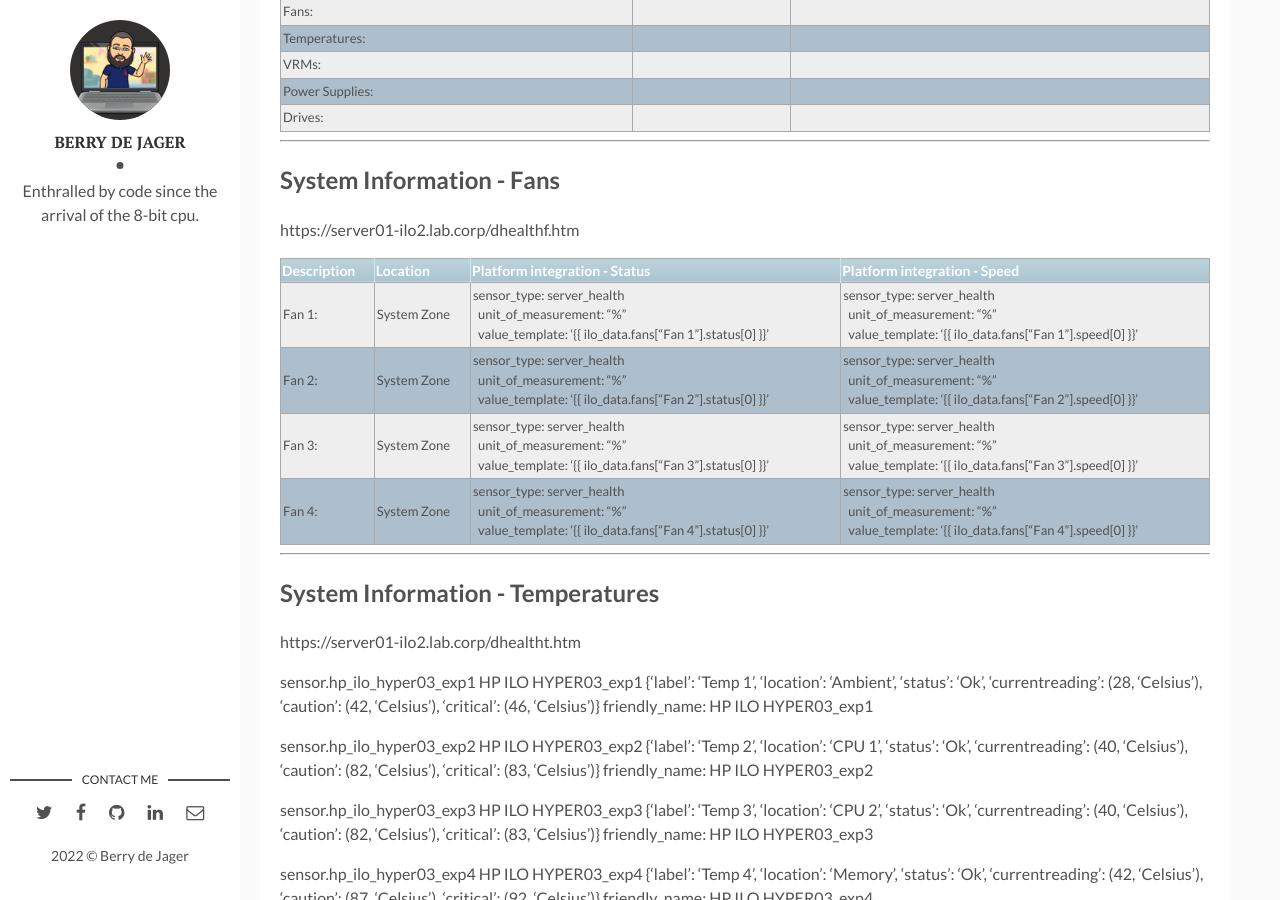
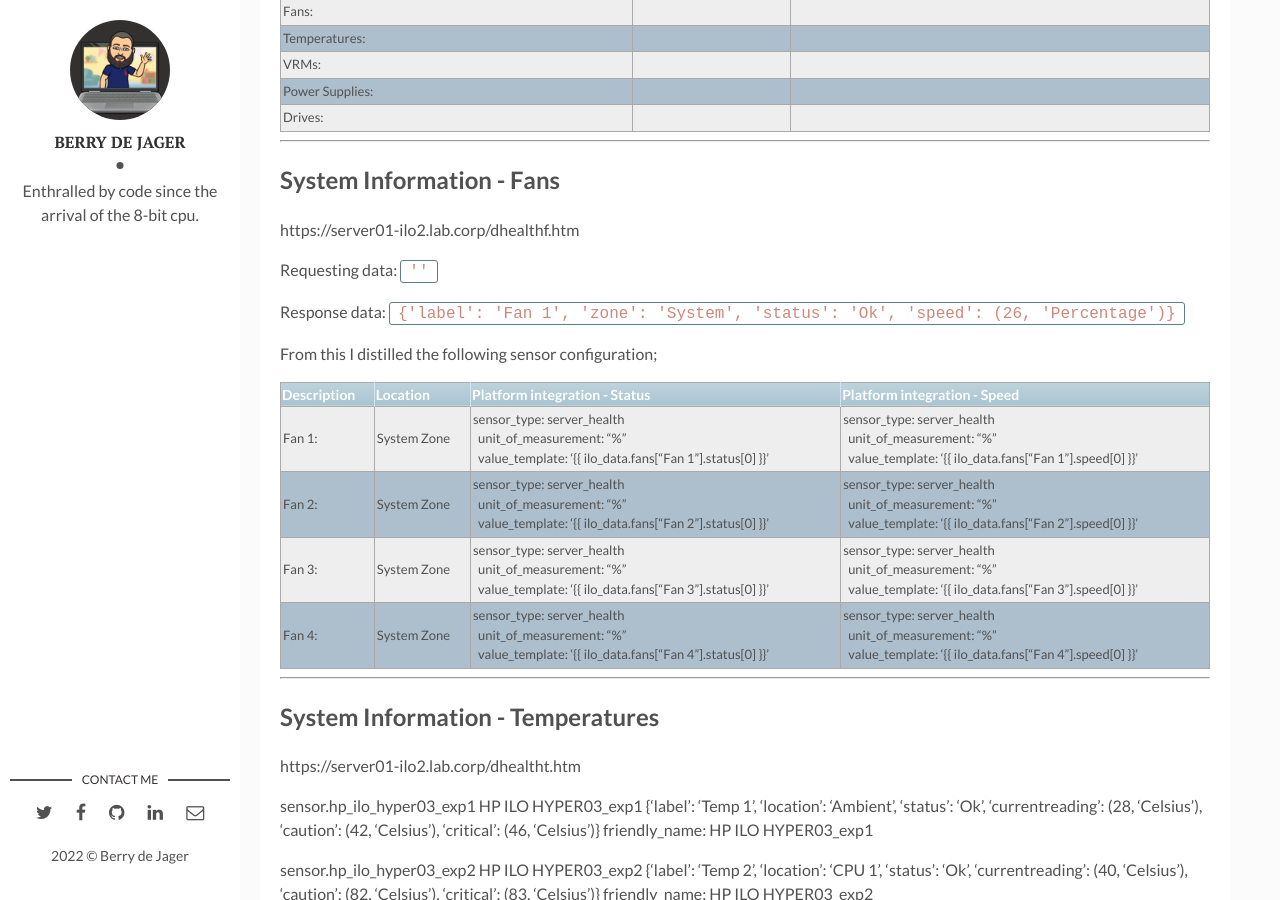
Before and after one commit to berrydejager/code, a Jekyll site: the page built from _posts/2022-04-26-Home-Assistant-iLO2.markdown, in a window 1280 px wide and 900 px high, scrolled down 2308 px. Built offline with Jekyll 4.4.1, drawn with Linux system fonts in a browser that asks for light colours.

Commit message:
Update 2022-04-26-Home-Assistant-iLO2.markdown

````diff
--- a/_posts/2022-04-26-Home-Assistant-iLO2.markdown
+++ b/_posts/2022-04-26-Home-Assistant-iLO2.markdown
@@ -76,6 +76,14 @@ https://server01-ilo2.lab.corp/dhealth.htm
 ## System Information - Fans
 
 https://server01-ilo2.lab.corp/dhealthf.htm
+
+Requesting data:
+``` '{{ ilo_data.fans["Fan 1"].speed[0] }}' ```
+
+Response data:
+``` {'label': 'Fan 1', 'zone': 'System', 'status': 'Ok', 'speed': (26, 'Percentage')}```
+
+From this I distilled the following sensor configuration;
 
 | Description | Location | Platform integration - Status | Platform integration - Speed |
 | --- | --- | --- | --- |
````
